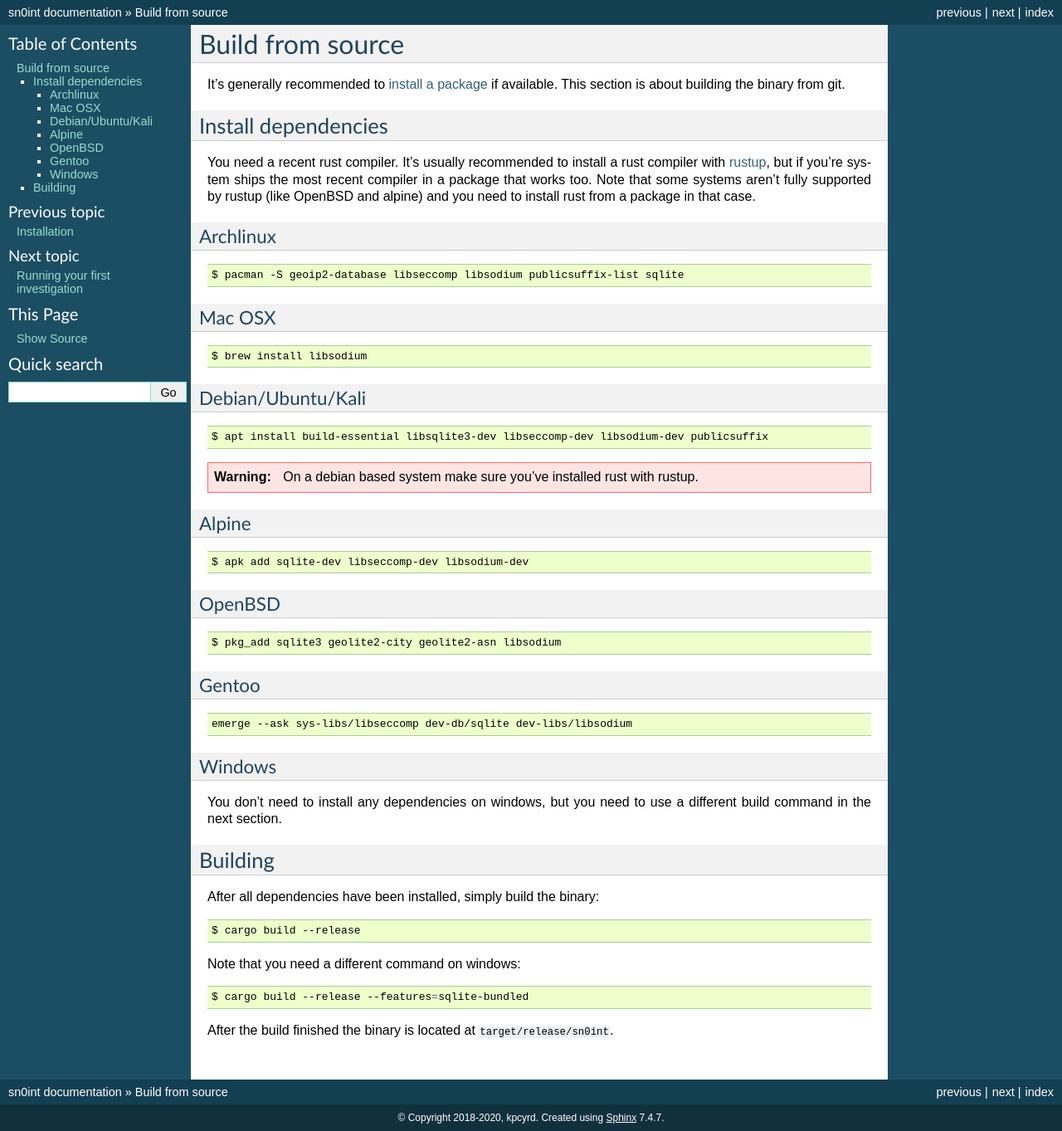
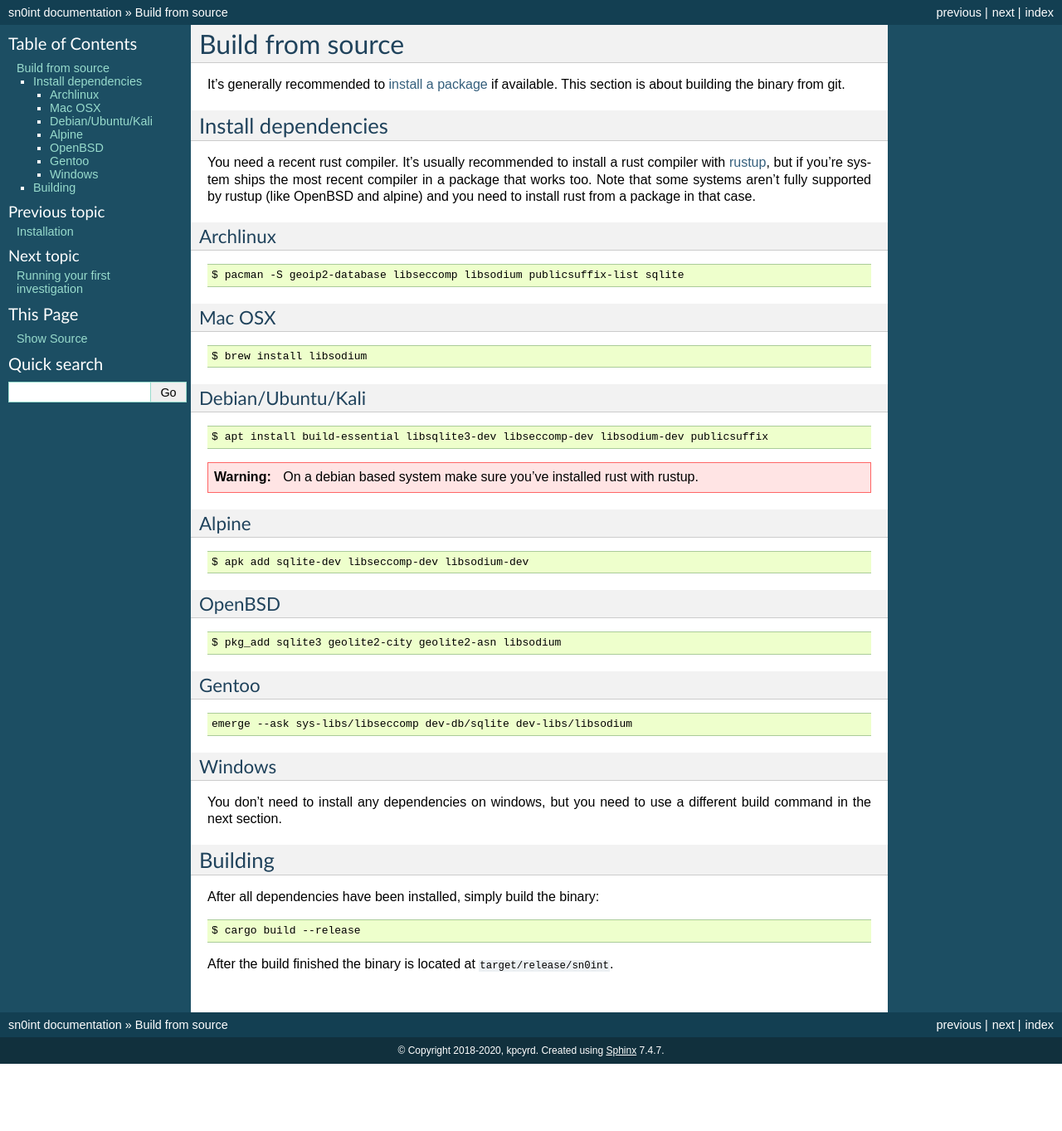
Before and after one commit to kpcyrd/sn0int, a Sphinx documentation site: the page built from docs/build.rst, in a window 1280 px wide. Shown: the whole page at 83% size. Built offline with Sphinx 7.4.7, drawn with Linux system fonts in a browser that asks for light colours; after the commit the page ends 1282 px from its top, so only the background shows below that.

```diff
--- a/Cargo.toml
+++ b/Cargo.toml
@@ -35,7 +35,7 @@ lazy_static = "1.0"
 shellwords = "1.0"
 diesel = { version = "1.0.0", features = ["sqlite", "chrono"] }
 diesel_migrations = { version = "1.3.0", features = ["sqlite"] }
-libsqlite3-sys = "0.16.0"
+libsqlite3-sys = { version = "0.17.0", features = ["bundled-windows"] }
 chrono = { version = "0.4", features = ["serde"] }
 dirs = "2.0"
 url = "2.0"
@@ -81,7 +81,7 @@ os-version = "0.1.1"
 [target.'cfg(target_os="linux")'.dependencies]
 caps = "0.3"
 #syscallz = { path="../syscallz-rs" }
-syscallz = "0.12"
+syscallz = "0.13"
 nix = "0.17"
 
 [target.'cfg(target_os="openbsd")'.dependencies]
--- a/docs/build.rst
+++ b/docs/build.rst
@@ -73,10 +73,4 @@ After all dependencies have been installed, simply build the binary:
 
     $ cargo build --release
 
-Note that you need a different command on windows:
-
-.. code-block:: bash
-
-    $ cargo build --release --features=sqlite-bundled
-
 After the build finished the binary is located at ``target/release/sn0int``.
--- a/docs/install.rst
+++ b/docs/install.rst
@@ -78,4 +78,4 @@ Make sure rust is installed and setup.
 
     $ git clone https://github.com/kpcyrd/sn0int.git
     $ cd sn0int
-    $ cargo install -f --path . --features=sqlite-bundled
+    $ cargo install -f --path .
```
Also changed, not shown: 3 other files.
